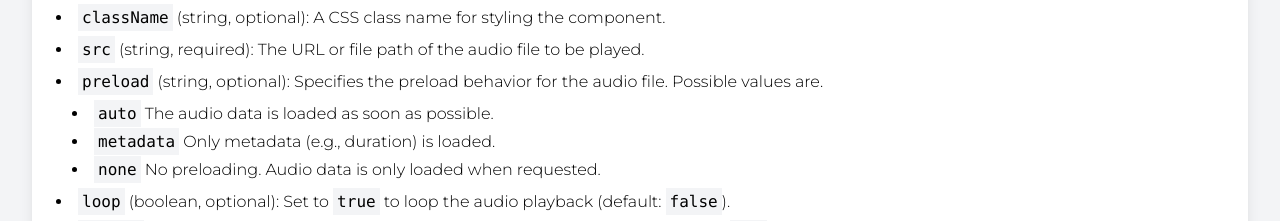
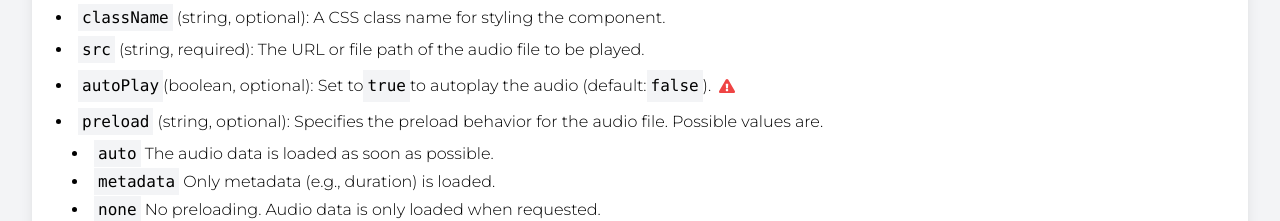
Before and after one commit to riyaddecoder/react-audio-play, a React (Vite) app: page / in a window 1280 px wide. Shown: the part 719-940 px from the top of the page. Built offline with nearby package versions, Linux system fonts and the light colour scheme; a small style sheet from the web is missing.

Commit message:
feat: added autoplay

```diff
--- a/package.json
+++ b/package.json
@@ -58,12 +58,13 @@
     "react": "^18.2.0"
   },
   "dependencies": {
+    "@radix-ui/react-tooltip": "^1.0.7",
     "@types/react": "^18.2.18",
     "@types/react-dom": "^18.2.7",
     "parcel": "^2.9.3",
     "prism-theme-vars": "^0.2.4",
     "prismjs": "^1.29.0",
-    "react-audio-play": "^0.0.17",
+    "react-audio-play": "^1.0.1",
     "react-dom": "^18.2.0",
     "react-icons": "^4.10.1",
     "typescript": "^5.1.6"
--- a/src/components/PropsBlock.tsx
+++ b/src/components/PropsBlock.tsx
@@ -1,4 +1,6 @@
 import React from 'react';
+import { FaExclamationTriangle } from 'react-icons/fa';
+import * as Tooltip from '@radix-ui/react-tooltip';
 
 const PropsBlock = () => {
   return (
@@ -13,6 +15,34 @@ const PropsBlock = () => {
         </li>
         <li className="mt-2">
           <code className="bg-gray-100 p-1">src</code> (string, required): The URL or file path of the audio file to be played.
+        </li>
+        <li className="mt-2">
+          <div className="inline-flex items-center">
+            <code className="bg-gray-100 p-1">autoPlay</code> (boolean, optional): Set to <code className="bg-gray-100 p-1">true</code> to autoplay the audio (default:{' '}
+            <code className="bg-gray-100 p-1">false</code>).
+            <Tooltip.Provider>
+              <Tooltip.Root delayDuration={0}>
+                <Tooltip.Trigger asChild>
+                  <div>
+                    <FaExclamationTriangle className="cursor-pointer text-red-500 ml-2" />
+                  </div>
+                </Tooltip.Trigger>
+                <Tooltip.Portal>
+                  <Tooltip.Content sideOffset={5} className="bg-slate-800 p-2 rounded text-sm">
+                    <span className="text-white">Autoplay may be blocked by the browser if there is no interaction.</span>
+                    <br />
+                    <span className="text-white">
+                      Please check the{' '}
+                      <a className="text-blue-200" target="_blank" href="https://developer.mozilla.org/en-US/docs/Web/Media/Autoplay_guide#autoplay_availability" rel="noreferrer">
+                        Autoplay availability guide
+                      </a>
+                    </span>
+                    <Tooltip.Arrow />
+                  </Tooltip.Content>
+                </Tooltip.Portal>
+              </Tooltip.Root>
+            </Tooltip.Provider>
+          </div>
         </li>
         <li className="mt-2">
           <code className="bg-gray-100 p-1">preload</code> (string, optional): Specifies the preload behavior for the audio file. Possible values are.
```
Also changed, not shown: 12 other files (tests, documents, lock files or other folders).
